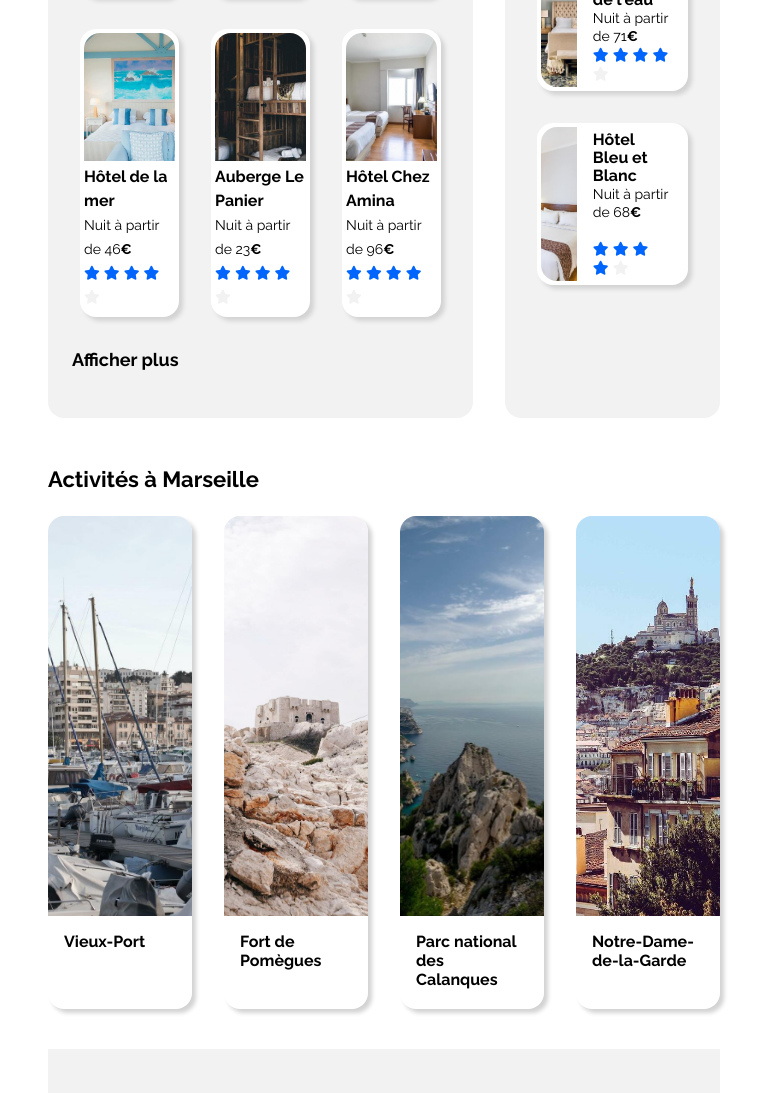
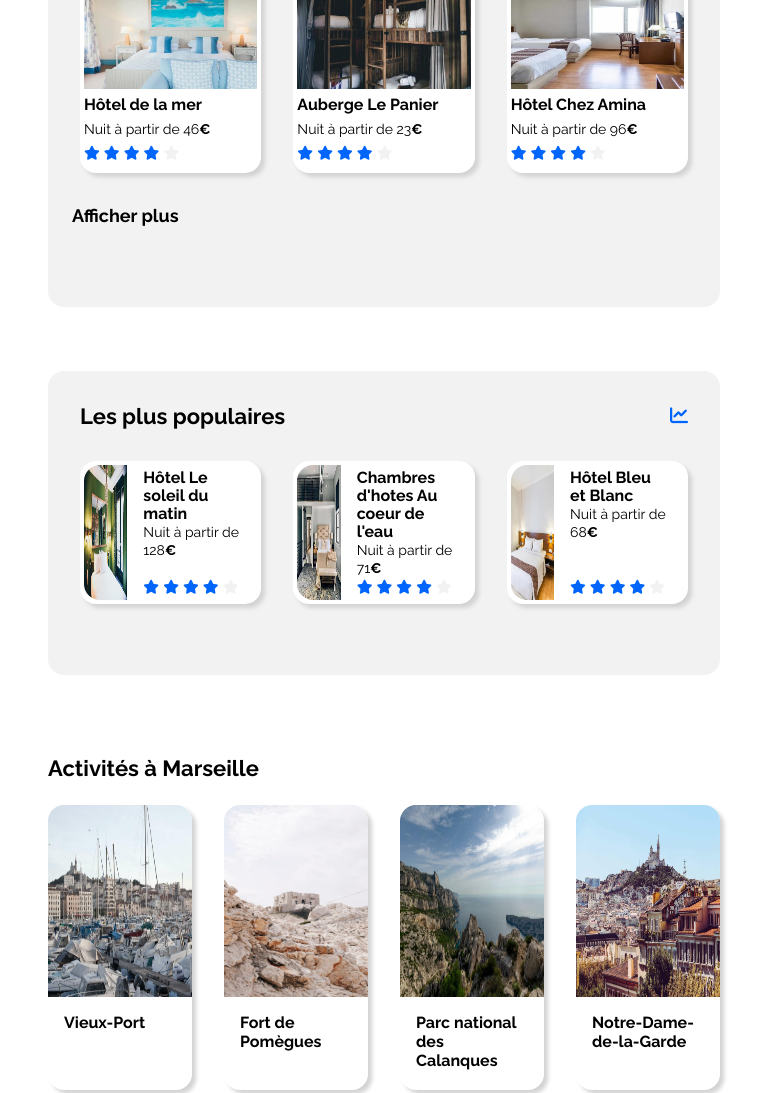
Before and after one commit to kerzac/booki, a plain HTML site: page index.html in a window 768 px wide. Shown: the part 842-1935 px from the top of the page. Drawn offline with Linux system fonts and the light colour scheme.

Commit message:
add 'tablet' media queries

```diff
--- a/css/style.css
+++ b/css/style.css
@@ -213,7 +213,7 @@ main {
 .lodge-image {
    height: 8rem;
    width: 100%;
-   object-fit: cover;
+   object-fit: fill;
    border-radius: 1rem 1rem 0 0;
 }
 
@@ -257,7 +257,7 @@ main {
 
 .trend-image {
    width: 25%;
-   object-fit: cover;
+   object-fit: fill;
    border-radius: 1rem 0 0 1rem;
 }
 
@@ -305,9 +305,9 @@ main {
 }
 
 .activity-image {
-   height: 25rem;
+   height: 24rem;
    width: 100%;
-   object-fit: cover;
+   object-fit: fill;
    border-radius: 1rem 1rem 0 0;
    margin-bottom: 0.5rem;
 }
@@ -344,15 +344,48 @@ footer {
 
 /* Media Queries */
 
-   /* Desktop */
+   /* Tablet  */
 
-@media (min-width: 992px) {
+@media (min-width: 768px) {
+
    .mobile-button {
       display: none;
    }
-
 }
 
-   /* Tablet */
+@media (min-width: 768px) and (max-width: 991px) {
+
+   .main-center {
+      flex-direction: column;
+      row-gap: 2rem;
+   }
+
+   #lodge {
+      max-height: 40rem;
+   }
+
+   .trend {
+      max-height: 16rem;
+      margin: 2rem 0;
+   }
+
+   .trend-cards {
+      grid-template-columns: 1fr 1fr 1fr;
+      grid-template-rows: 1fr;
+      column-gap: 2rem;
+   }
+
+   .trend-card {
+      min-height: 8rem;
+   }
+
+   .activity-image {
+      height: 12rem;
+   }
+
+   footer {
+      padding-right: 10rem;
+   }
+}
 
    /* Mobile */
```
Also changed, not shown: index.html (+4 -0 lines).
